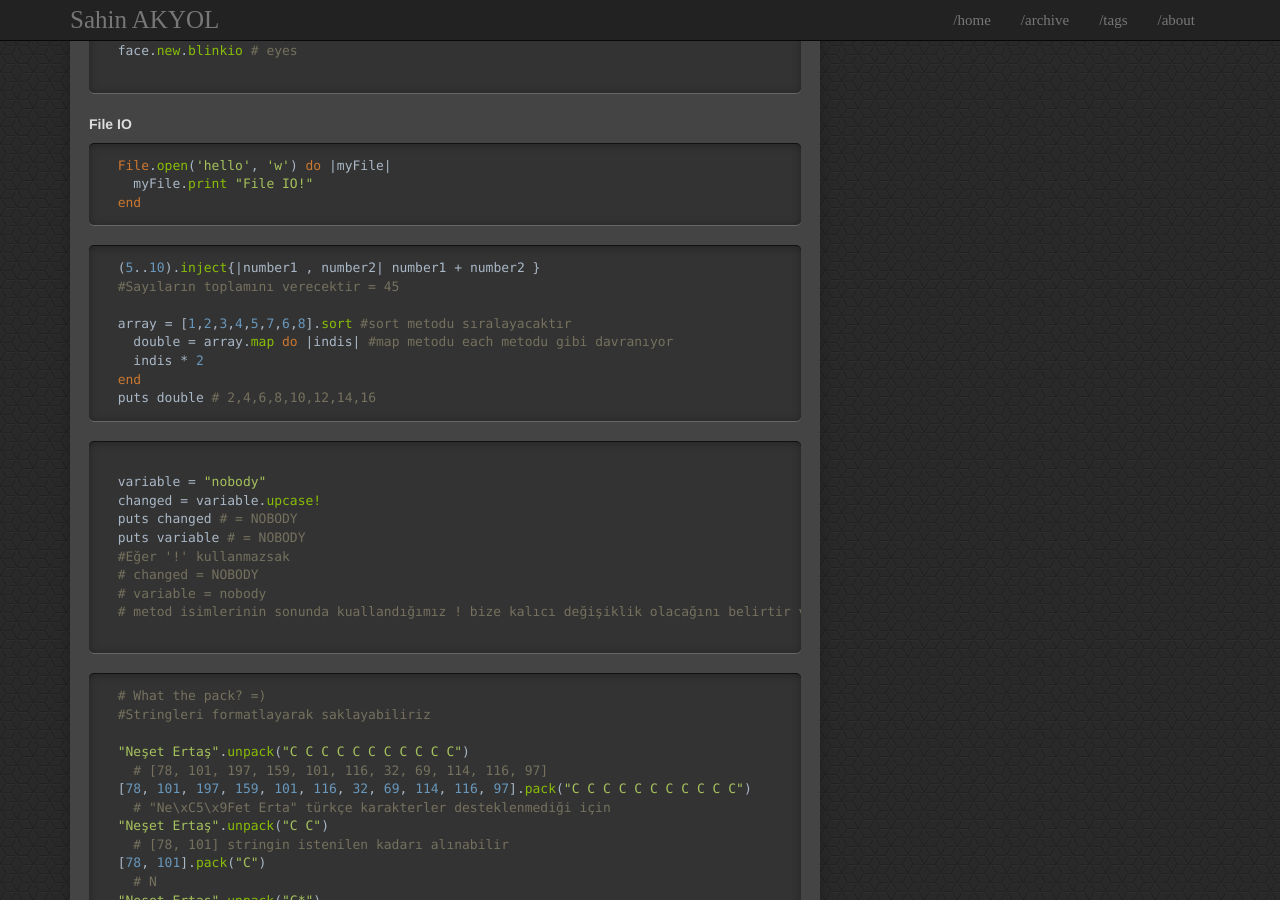
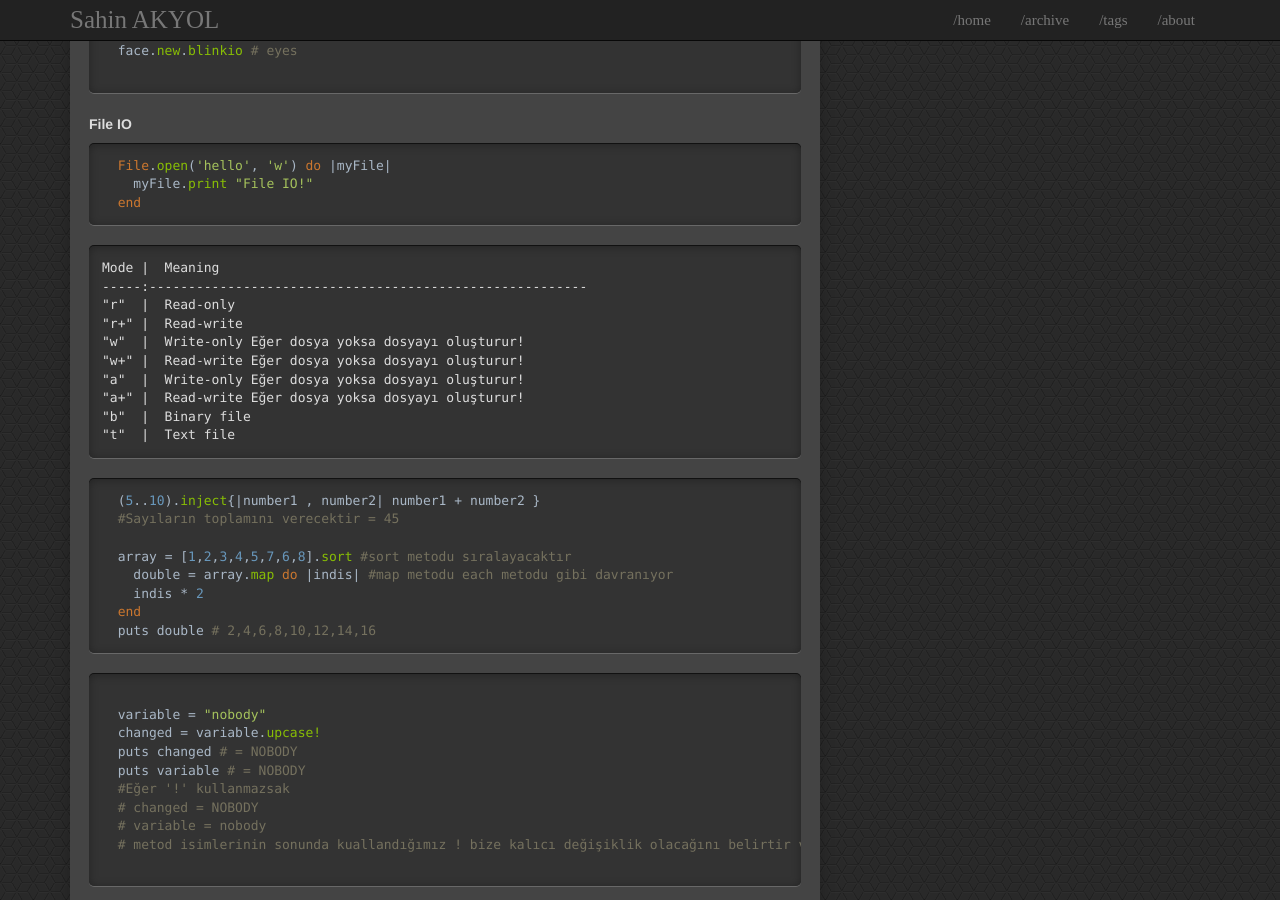
Before and after one commit to sahinakyol/sahinakyol.github.io, a Jekyll site: the page built from _posts/30-11-16-Ruby-Programming-Language.markdown, in a window 1280 px wide and 900 px high, scrolled down 5939 px. Built offline with Jekyll 4.4.1, drawn with Linux system fonts in a browser that asks for light colours; some of the changed text lies outside the part shown.

````diff
--- a/_posts/30-11-16-Ruby-Programming-Language.markdown
+++ b/_posts/30-11-16-Ruby-Programming-Language.markdown
@@ -329,6 +329,16 @@ Moduller namespace'lere benzetilebilir.
     myFile.print "File IO!"
   end
 ```
+    Mode |  Meaning
+    -----:--------------------------------------------------------
+    "r"  |  Read-only
+    "r+" |  Read-write
+    "w"  |  Write-only Eğer dosya yoksa dosyayı oluşturur!
+    "w+" |  Read-write Eğer dosya yoksa dosyayı oluşturur!
+    "a"  |  Write-only Eğer dosya yoksa dosyayı oluşturur!
+    "a+" |  Read-write Eğer dosya yoksa dosyayı oluşturur!
+    "b"  |  Binary file
+    "t"  |  Text file
 
 ``` ruby
   (5..10).inject{|number1 , number2| number1 + number2 }
````
Also changed, not shown: _posts/14-11-17-Regex.md (added, +69 -0 lines).
